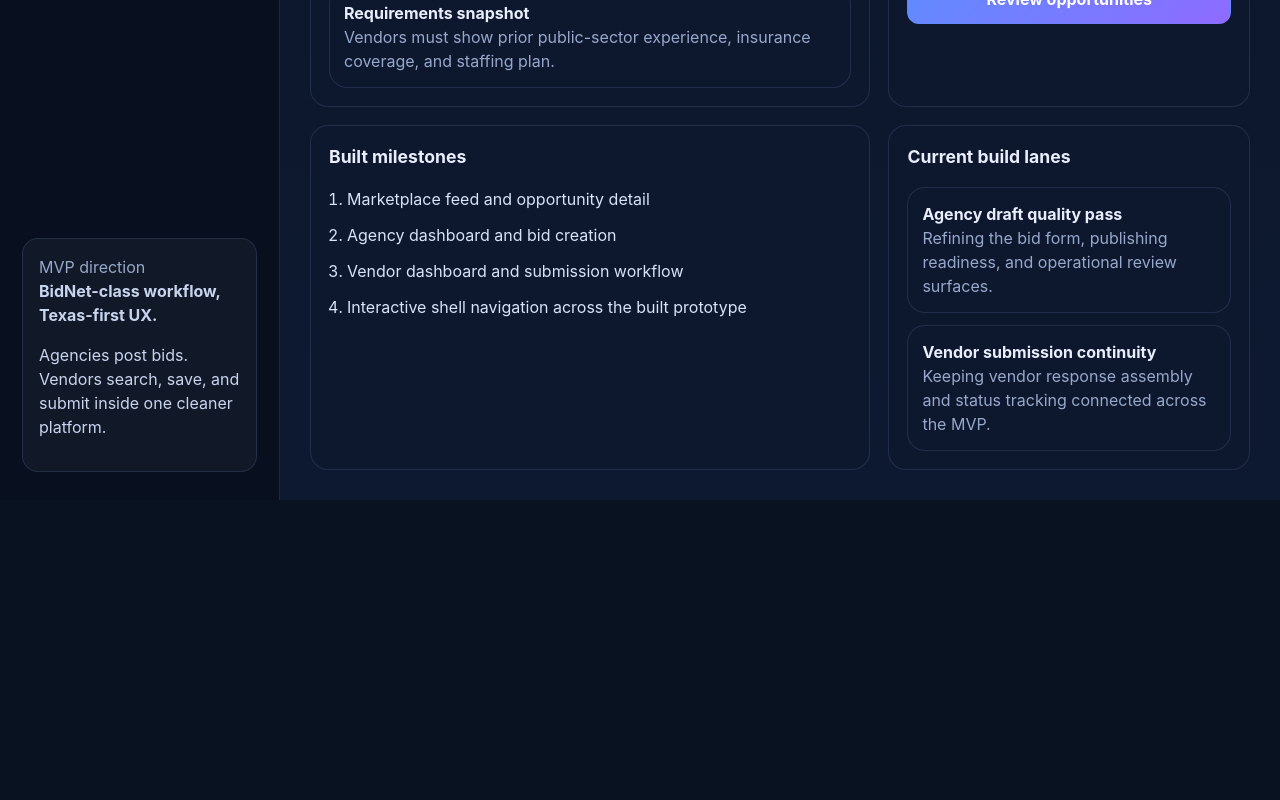
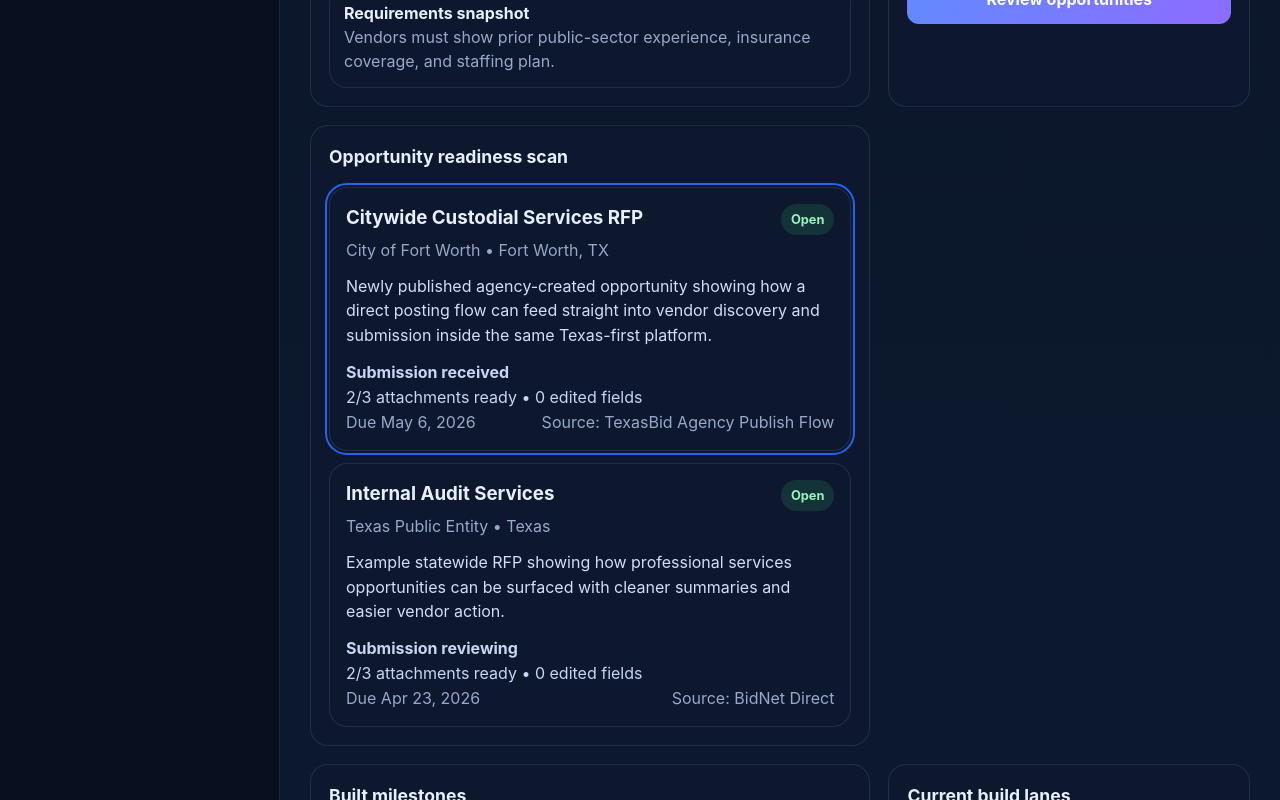
Before and after one commit to kinectic/texas-bid-consumer-portal, a React (Vite) app in the folder texas-bid-portal/: page / in a window 1280 px wide. Shown: the part 3080-3880 px from the top of the page. Before the commit the page ends 3580 px from the top, so only its background shows below. Built offline with nearby package versions, Linux system fonts and the light colour scheme.

Commit message:
Add readiness badges to bid portal opportunity lists

```diff
--- a/texas-bid-portal/src/App.tsx
+++ b/texas-bid-portal/src/App.tsx
@@ -33,6 +33,11 @@ type DraftSummary = {
   submissionStatus: string
 }
 
+type OpportunityReadinessSummary = {
+  label: string
+  detail: string
+}
+
 function renderView(
   view: ViewKey,
   createBidForm: CreateBidFormState,
@@ -50,6 +55,7 @@ function renderView(
   publishedOpportunity: Opportunity | null,
   currentOpportunity: Opportunity,
   selectOpportunity: (opportunity: Opportunity) => void,
+  readinessByOpportunityId: Record<string, OpportunityReadinessSummary>,
   submissionQueue: Submission[],
   saveSubmissionDraft: () => void,
   submitVendorResponse: () => void,
@@ -64,6 +70,7 @@ function renderView(
           publishedBidPreview={createBidForm}
           publishedOpportunity={publishedOpportunity}
           currentOpportunity={currentOpportunity}
+          readinessByOpportunityId={readinessByOpportunityId}
           onSelectOpportunity={selectOpportunity}
           onNavigate={navigate}
         />
@@ -74,6 +81,7 @@ function renderView(
           publishedBidPreview={createBidForm}
           publishedOpportunity={publishedOpportunity}
           currentOpportunity={currentOpportunity}
+          readinessByOpportunityId={readinessByOpportunityId}
           submissions={submissionQueue}
           onSelectOpportunity={selectOpportunity}
           onNavigate={navigate}
@@ -86,6 +94,7 @@ function renderView(
         <AgencyDashboardPage
           currentOpportunity={currentOpportunity}
           publishedOpportunity={publishedOpportunity}
+          readinessByOpportunityId={readinessByOpportunityId}
           submissions={submissionQueue}
           onSelectOpportunity={selectOpportunity}
           onNavigate={navigate}
@@ -117,7 +126,7 @@ function renderView(
         />
       )
     case 'vendor-dashboard':
-      return <VendorDashboardPage currentOpportunity={currentOpportunity} submissions={submissionQueue} draftSummary={draftSummary} onSelectOpportunity={selectOpportunity} onNavigate={navigate} />
+      return <VendorDashboardPage currentOpportunity={currentOpportunity} submissions={submissionQueue} draftSummary={draftSummary} readinessByOpportunityId={readinessByOpportunityId} onSelectOpportunity={selectOpportunity} onNavigate={navigate} />
     case 'submission-workflow':
       return (
         <SubmissionWorkflowPage
@@ -139,6 +148,7 @@ function renderView(
           publishedBidPreview={createBidForm}
           publishedOpportunity={publishedOpportunity}
           currentOpportunity={currentOpportunity}
+          readinessByOpportunityId={readinessByOpportunityId}
           onSelectOpportunity={selectOpportunity}
           onNavigate={navigate}
         />
@@ -196,6 +206,27 @@ function App() {
     totalDocuments: submissionDocuments.length,
     submissionStatus: currentSubmission?.status ?? 'No saved submission record',
   }
+  const readinessByOpportunityId: Record<string, OpportunityReadinessSummary> = Object.fromEntries(
+    opportunities.map((opportunity) => {
+      const form = submissionFormsByOpportunity[opportunity.id] ?? initialSubmissionFormState
+      const docs = submissionDocumentsByOpportunity[opportunity.id] ?? initialSubmissionDocuments
+      const submission = submissionQueue.find((item) => item.opportunityId === opportunity.id)
+      const editedFields = Object.entries(form).filter(([key, value]) => value !== initialSubmissionFormState[key as keyof SubmissionFormState]).length
+      const attachedDocs = docs.filter((document) => document.status.toLowerCase().includes('attached')).length
+      const label = submission
+        ? `Submission ${submission.status}`
+        : editedFields > 0 || attachedDocs > 0
+          ? 'Draft in progress'
+          : 'No activity yet'
+      const detail = submission
+        ? `${attachedDocs}/${docs.length} attachments ready • ${editedFields} edited fields`
+        : editedFields > 0 || attachedDocs > 0
+          ? `${attachedDocs}/${docs.length} attachments ready • ${editedFields} edited fields`
+          : 'Untouched default response state'
+
+      return [opportunity.id, { label, detail }]
+    }),
+  )
 
   const updateSubmissionForm = (field: keyof SubmissionFormState, value: string) => {
     setSubmissionFormsByOpportunity((current) => ({
@@ -329,6 +360,7 @@ function App() {
           publishedOpportunity,
           currentOpportunity,
           selectOpportunity,
+          readinessByOpportunityId,
           submissionQueue,
           saveSubmissionDraft,
           submitVendorResponse,
--- a/texas-bid-portal/src/components/OpportunityCardList.tsx
+++ b/texas-bid-portal/src/components/OpportunityCardList.tsx
@@ -1,4 +1,9 @@
 import type { Opportunity } from '../types'
+
+type OpportunityReadinessSummary = {
+  label: string
+  detail: string
+}
 
 type OpportunityCardListProps = {
   opportunities: Opportunity[]
@@ -6,6 +11,7 @@ type OpportunityCardListProps = {
   metaFormatter: (opportunity: Opportunity) => string
   selectedOpportunityId?: string
   onSelectOpportunity?: (opportunity: Opportunity) => void
+  readinessByOpportunityId?: Record<string, OpportunityReadinessSummary>
 }
 
 export function OpportunityCardList({
@@ -14,10 +20,14 @@ export function OpportunityCardList({
   metaFormatter,
   selectedOpportunityId,
   onSelectOpportunity,
+  readinessByOpportunityId,
 }: OpportunityCardListProps) {
   return (
     <div className="opportunity-list">
       {opportunities.map((opportunity) => (
+        (() => {
+          const readiness = readinessByOpportunityId?.[opportunity.id]
+          return (
         <article
           className="opportunity-card"
           key={opportunity.id}
@@ -32,11 +42,19 @@ export function OpportunityCardList({
             <span className={statusClassMap[opportunity.status]}>{opportunity.status}</span>
           </div>
           <p>{opportunity.summary}</p>
+          {readiness ? (
+            <div className="dashboard-note compact-note">
+              <strong>{readiness.label}</strong>
+              <div>{readiness.detail}</div>
+            </div>
+          ) : null}
           <div className="card-footer">
             <div className="muted">Due {opportunity.dueDate}</div>
             <div className="muted">Source: {opportunity.source}</div>
           </div>
         </article>
+          )
+        })()
       ))}
     </div>
   )
--- a/texas-bid-portal/src/pages/AgencyDashboardPage.tsx
+++ b/texas-bid-portal/src/pages/AgencyDashboardPage.tsx
@@ -41,11 +41,12 @@ type AgencyDashboardPageProps = {
   currentOpportunity: Opportunity
   publishedOpportunity: Opportunity | null
   submissions: Submission[]
+  readinessByOpportunityId: Record<string, { label: string, detail: string }>
   onSelectOpportunity: (opportunity: Opportunity) => void
   onNavigate: (view: ViewKey) => void
 }
 
-export function AgencyDashboardPage({ currentOpportunity, publishedOpportunity, submissions, onSelectOpportunity, onNavigate }: AgencyDashboardPageProps) {
+export function AgencyDashboardPage({ currentOpportunity, publishedOpportunity, submissions, readinessByOpportunityId, onSelectOpportunity, onNavigate }: AgencyDashboardPageProps) {
   const activeBids = publishedOpportunity
     ? [publishedOpportunity, ...opportunities.filter((opportunity) => opportunity.status === 'open' && opportunity.id !== publishedOpportunity.id)]
     : opportunities.filter((opportunity) => opportunity.status === 'open')
@@ -120,6 +121,7 @@ export function AgencyDashboardPage({ currentOpportunity, publishedOpportunity,
             opportunities={activeBids}
             statusClassMap={statusClass}
             metaFormatter={(opportunity) => `${opportunity.category} • ${opportunity.location}`}
+            readinessByOpportunityId={readinessByOpportunityId}
             selectedOpportunityId={currentOpportunity.id}
             onSelectOpportunity={(opportunity) => {
               onSelectOpportunity(opportunity)
--- a/texas-bid-portal/src/pages/HomeDashboardPage.tsx
+++ b/texas-bid-portal/src/pages/HomeDashboardPage.tsx
@@ -5,6 +5,7 @@ import { LifecycleSummaryPanel } from '../components/LifecycleSummaryPanel'
 import { LifecycleTimelinePanel } from '../components/LifecycleTimelinePanel'
 import { MilestonesPanel } from '../components/MilestonesPanel'
 import { OutcomeSummaryPanel } from '../components/OutcomeSummaryPanel'
+import { OpportunityCardList } from '../components/OpportunityCardList'
 import { PrimaryActionStrip } from '../components/PrimaryActionStrip'
 import { PublishedBidSnapshotPanel } from '../components/PublishedBidSnapshotPanel'
 import { RecommendedOpportunitiesPanel } from '../components/RecommendedOpportunitiesPanel'
@@ -86,11 +87,12 @@ type HomeDashboardPageProps = {
   publishedBidPreview: CreateBidFormState
   publishedOpportunity: Opportunity | null
   currentOpportunity: Opportunity
+  readinessByOpportunityId: Record<string, { label: string, detail: string }>
   onSelectOpportunity: (opportunity: Opportunity) => void
   onNavigate: (view: ViewKey) => void
 }
 
-export function HomeDashboardPage({ publishedBidPreview, publishedOpportunity, currentOpportunity, onSelectOpportunity, onNavigate }: HomeDashboardPageProps) {
+export function HomeDashboardPage({ publishedBidPreview, publishedOpportunity, currentOpportunity, readinessByOpportunityId, onSelectOpportunity, onNavigate }: HomeDashboardPageProps) {
   const recommendedOpportunities = publishedOpportunity
     ? [currentOpportunity, ...opportunities.filter((opportunity) => opportunity.id !== currentOpportunity.id)].slice(0, 2)
     : opportunities.slice(0, 2)
@@ -164,6 +166,23 @@ export function HomeDashboardPage({ publishedBidPreview, publishedOpportunity, c
       </section>
 
       <section className="content-grid lower-grid">
+        <div className="panel">
+          <div className="panel-title">Opportunity readiness scan</div>
+          <OpportunityCardList
+            opportunities={recommendedOpportunities}
+            statusClassMap={{ open: 'status status-open', awarded: 'status status-awarded', 'under-review': 'status status-review' }}
+            metaFormatter={(opportunity) => `${opportunity.agency} • ${opportunity.location}`}
+            readinessByOpportunityId={readinessByOpportunityId}
+            selectedOpportunityId={currentOpportunity.id}
+            onSelectOpportunity={(opportunity) => {
+              onSelectOpportunity(opportunity)
+              onNavigate('opportunity')
+            }}
+          />
+        </div>
+      </section>
+
+      <section className="content-grid lower-grid">
         <MilestonesPanel items={milestoneCards} />
         <DraftPipelinePanel title="Current build lanes" items={draftPipelineItems} />
       </section>
--- a/texas-bid-portal/src/pages/MarketplacePage.tsx
+++ b/texas-bid-portal/src/pages/MarketplacePage.tsx
@@ -35,6 +35,7 @@ type MarketplacePageProps = {
   publishedBidPreview: CreateBidFormState
   publishedOpportunity: Opportunity | null
   currentOpportunity: Opportunity
+  readinessByOpportunityId: Record<string, { label: string, detail: string }>
   submissions: Submission[]
   onSelectOpportunity: (opportunity: Opportunity) => void
   onNavigate: (view: ViewKey) => void
@@ -44,6 +45,7 @@ export function MarketplacePage({
   publishedBidPreview,
   publishedOpportunity,
   currentOpportunity,
+  readinessByOpportunityId,
   submissions,
   onSelectOpportunity,
   onNavigate,
@@ -111,6 +113,7 @@ export function MarketplacePage({
             opportunities={marketplaceFeed}
             statusClassMap={statusClass}
             metaFormatter={(opportunity) => `${opportunity.agency} • ${opportunity.location} • ${opportunity.category}`}
+            readinessByOpportunityId={readinessByOpportunityId}
             selectedOpportunityId={previewOpportunity.id}
             onSelectOpportunity={(opportunity) => {
               onSelectOpportunity(opportunity)
--- a/texas-bid-portal/src/pages/VendorDashboardPage.tsx
+++ b/texas-bid-portal/src/pages/VendorDashboardPage.tsx
@@ -34,11 +34,12 @@ type VendorDashboardPageProps = {
     totalDocuments: number
     submissionStatus: string
   }
+  readinessByOpportunityId: Record<string, { label: string, detail: string }>
   onSelectOpportunity: (opportunity: Opportunity) => void
   onNavigate: (view: ViewKey) => void
 }
 
-export function VendorDashboardPage({ currentOpportunity, submissions, draftSummary, onSelectOpportunity, onNavigate }: VendorDashboardPageProps) {
+export function VendorDashboardPage({ currentOpportunity, submissions, draftSummary, readinessByOpportunityId, onSelectOpportunity, onNavigate }: VendorDashboardPageProps) {
   const savedOpportunities = [
     currentOpportunity,
     ...opportunities.filter((opportunity) => opportunity.status === 'open' && opportunity.id !== currentOpportunity.id),
@@ -93,6 +94,7 @@ export function VendorDashboardPage({ currentOpportunity, submissions, draftSumm
             opportunities={savedOpportunities}
             statusClassMap={statusClass}
             metaFormatter={(opportunity) => `${opportunity.agency} • ${opportunity.location}`}
+            readinessByOpportunityId={readinessByOpportunityId}
             selectedOpportunityId={currentOpportunity.id}
             onSelectOpportunity={(opportunity) => {
               onSelectOpportunity(opportunity)
```
